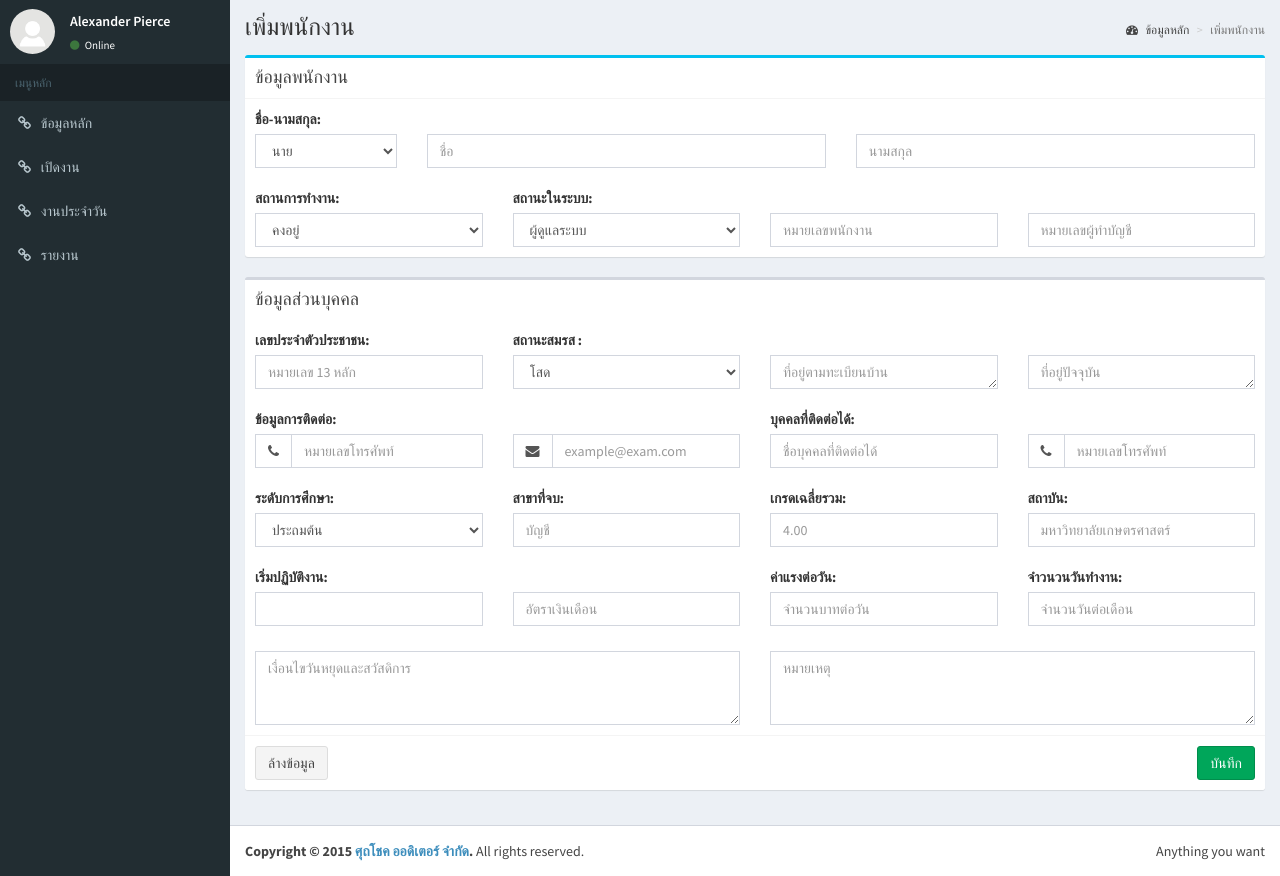
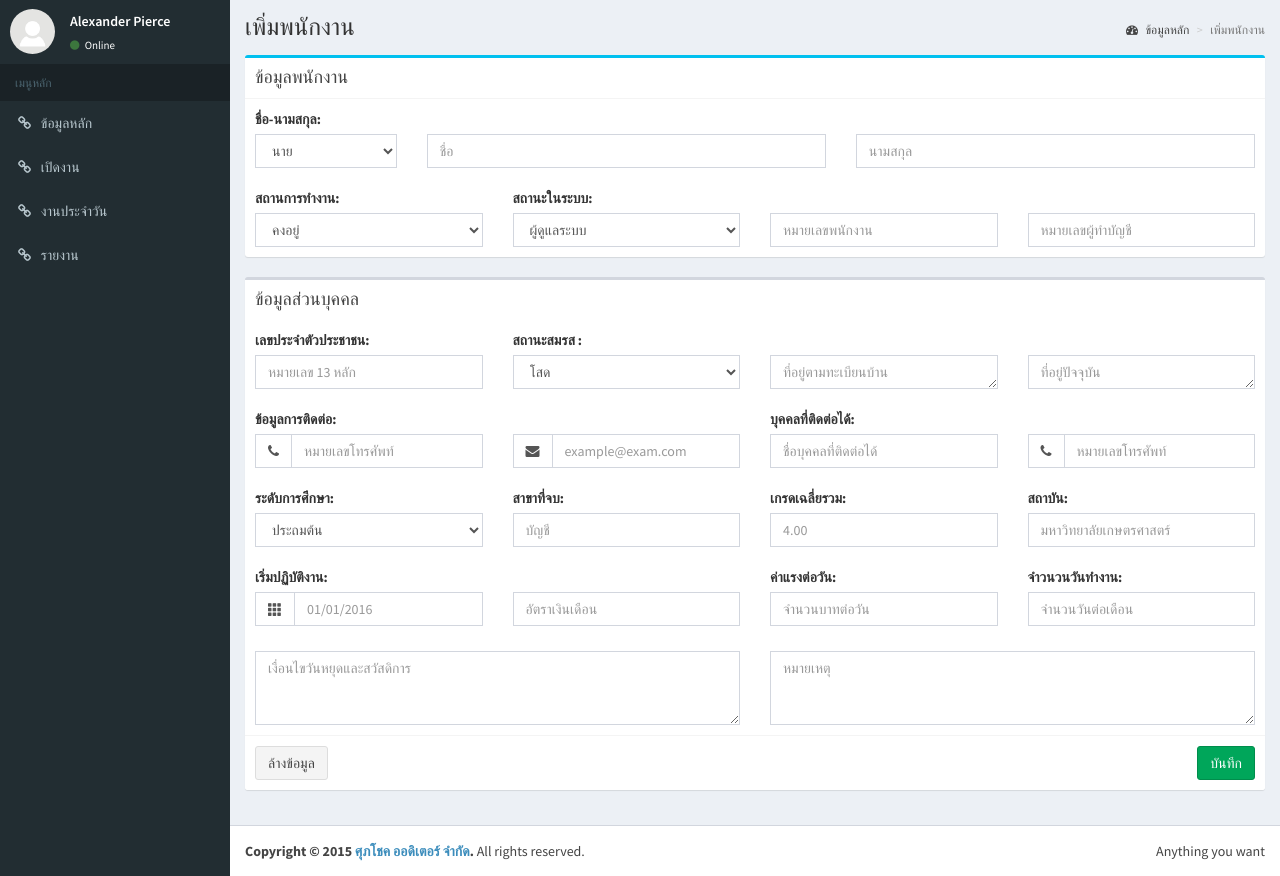
Before and after one commit to thesis-cpe/spch1, a PHP site: page /add-employee.php in a window 1280 px wide. Shown: the part 51-927 px from the top of the page. Run offline with PHP 8.4, Linux system fonts and the light colour scheme; some libraries are stand-ins or nearby versions.

Commit message:
น.เพิ่มพนักงานใส่Datpicker

```diff
--- a/add-employee.php
+++ b/add-employee.php
@@ -32,6 +32,9 @@ scratch. This page gets rid of all links and provides the needed markup only.
         <script src="https://oss.maxcdn.com/html5shiv/3.7.3/html5shiv.min.js"></script>
         <script src="https://oss.maxcdn.com/respond/1.4.2/respond.min.js"></script>
         <![endif]-->
+
+        <!--Datpicker-->
+        <link rel="stylesheet" href="plugins/datepicker/datepicker3.css">
     </head>
     <!--
     BODY TAG OPTIONS:
@@ -265,8 +268,14 @@ scratch. This page gets rid of all links and provides the needed markup only.
                                 <div class="col-sm-3">
                                     <label>เริ่มปฏิบัติงาน:</label>
 
-                                    <input name="datInWork" type="text" class="form-control" placeholder="">
+                                   <!-- <input  data-provide="datepicker" name="datInWork" type="text" class="form-control datepicker" placeholder="" data-date-format="dd/mm/yyyy">-->
+                                    <div class="input-group date" data-provide="datepicker" data-date-format="dd/mm/yyyy">
+                                        <div class="input-group-addon">
+                                            <span class="glyphicon glyphicon-th"></span>
+                                        </div>
+                                        <input name="datInWork" type="text" class="form-control" placeholder="01/01/2016">
 
+                                    </div>
                                 </div>
                                 <div class="col-sm-3">
                                     <label>&nbsp;</label>
@@ -354,5 +363,7 @@ scratch. This page gets rid of all links and provides the needed markup only.
              Both of these plugins are recommended to enhance the
              user experience. Slimscroll is required when using the
              fixed layout. -->
+        <!--Datpicker-->
+        <script src="plugins/datepicker/bootstrap-datepicker.js"></script>
     </body>
 </html>
--- a/include-page/footer.php
+++ b/include-page/footer.php
@@ -4,5 +4,5 @@
       Anything you want
     </div>
     <!-- Default to the left -->
-    <strong>Copyright &copy; 2015 <a href="#">ศุถโชค ออดิเตอร์ จำกัด</a>.</strong> All rights reserved.
+    <strong>Copyright &copy; 2015 <a href="#">ศุภโชค ออดิเตอร์ จำกัด</a>.</strong> All rights reserved.
   </footer>
```
